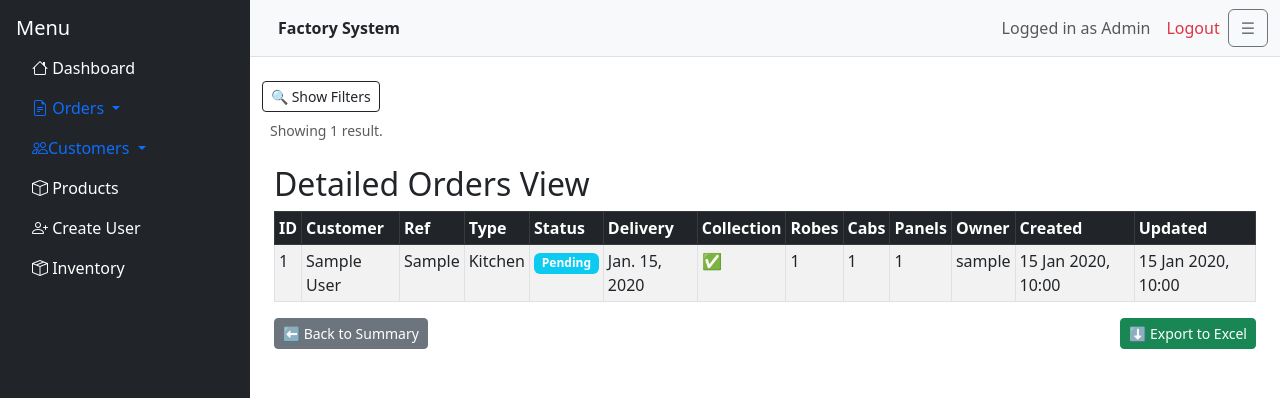
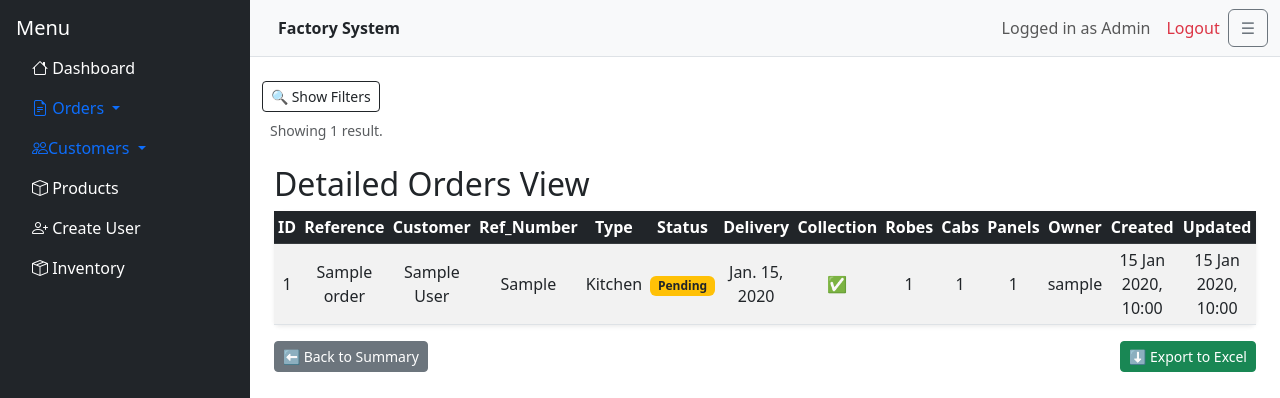
Before and after one commit to jordanjw404/new_factory_system, a Django app: page /orders/details/ in a window 1280 px wide. Shown: the top 398 px of the page. Run offline with Django 5.2, Linux system fonts and the light colour scheme; a user stored in the database is signed in; tables that the repository leaves empty hold one stand-in row (values such as "Sample post"); one stand-in notice (Sample message) is shown; some libraries are stand-ins or nearby versions.

```diff
--- a/factory_system/core/templates/core/base.html
+++ b/factory_system/core/templates/core/base.html
@@ -28,6 +28,29 @@
             {% include 'core/includes/footer.html' %}
         </div>
     </div>
+    {% if messages %}
+  <div class="position-fixed bottom-0 end-0 p-3" style="z-index: 9999;">
+    {% for message in messages %}
+      <div class="toast align-items-center text-white bg-{{ message.tags }} border-0 show fade" role="alert" aria-live="assertive" aria-atomic="true">
+        <div class="d-flex">
+          <div class="toast-body">
+            {{ message }}
+          </div>
+          <button type="button" class="btn-close btn-close-white me-2 m-auto" data-bs-dismiss="toast" aria-label="Close"></button>
+        </div>
+      </div>
+    {% endfor %}
+  </div>
+{% endif %}
+<script>
+    document.addEventListener('DOMContentLoaded', function () {
+      var toastElList = [].slice.call(document.querySelectorAll('.toast'));
+      toastElList.forEach(function (toastEl) {
+        new bootstrap.Toast(toastEl).show();
+      });
+    });
+  </script>
+
 </body>
 
 
--- a/factory_system/orders/templates/orders/orders_detail_list.html
+++ b/factory_system/orders/templates/orders/orders_detail_list.html
@@ -42,12 +42,13 @@
 <div class="container mt-4">
   <h2>Detailed Orders View</h2>
 
-  <table class="table table-striped table-bordered table-sm">
+  <table class="table table-hover table-striped table-sm align-middle text-center rounded shadow-sm ">
     <thead class="table-dark">
       <tr>
         <th>ID</th>
+        <th>Reference</th>
         <th>Customer</th>
-        <th>Ref</th>
+        <th>Ref_Number</th>
         <th>Type</th>
         <th>Status</th>
         <th>Delivery</th>
@@ -63,11 +64,25 @@
     <tbody>
       {% for order in orders %}
         <tr>
-          <td>{{ order.id }}</td>
-          <td>{{ order.customer.name }}</td>
-          <td>{{ order.reference }}</td>
-          <td>{{ order.get_order_type_display }}</td>
-          <td><span class="badge bg-info">{{ order.get_status_display }}</span></td>
+            <td>{{ order.id }}</td>
+            <td>{{ order.name }}</td>
+            <td>{{ order.customer.name }}</td>
+            <td>{{ order.reference }}</td>
+            <td>{{ order.get_order_type_display }}</td>
+            <td>
+            {% if order.status == 'PENDING' %}
+            <span class="badge bg-warning text-dark">Pending</span>
+            {% elif order.status == 'IN_PRODUCTION' %}
+              <span class="badge bg-primary">In Production</span>
+            {% elif order.status == 'COMPLETE' %}
+              <span class="badge bg-success">Complete</span>
+            {% elif order.status == 'DELIVERED' %}
+              <span class="badge bg-info text-dark">Delivered</span>
+            {% elif order.status == 'CANCELLED' %}
+              <span class="badge bg-danger">Cancelled</span>
+            {% else %}
+              <span class="badge bg-secondary">{{ order.get_status_display }}</span>
+            {% endif %}
           <td>{{ order.delivery_date }}</td>
           <td>{% if order.is_collection %}✅{% else %}❌{% endif %}</td>
           <td>{{ order.robes }}</td>
--- a/factory_system/orders/urls.py
+++ b/factory_system/orders/urls.py
@@ -9,5 +9,8 @@ urlpatterns = [
     path("create/", views.order_create, name="order_create"),
     path("details/", views.order_detail_list, name="order_detail_list"),
     path('export/', views.export_orders_excel, name='order_export'),
+    path('<int:pk>/edit/', views.order_edit, name='order_edit'),
+    path('<int:pk>/delete/', views.order_delete, name='order_delete'),
+
 
 ]
--- a/factory_system/orders/views.py
+++ b/factory_system/orders/views.py
@@ -5,20 +5,25 @@ from .forms import OrderForm
 from .filters import OrderFilter
 import csv, openpyxl
 from django.http import HttpResponse
+from django.contrib import messages
 
 
 @login_required
 def order_list(request):
-    order_filter = OrderFilter(request.GET, queryset=Order.objects.select_related("customer", "owner").order_by("-created_at"))
+    order_by = request.GET.get("sort", "-created_at")
+    order_filter = OrderFilter(request.GET, queryset=Order.objects.select_related("customer", "owner").order_by(order_by))
+
     return render(request, "orders/orders_list.html", {
         "filter": order_filter,
         "orders": order_filter.qs,
+        "current_sort": order_by,
     })
+
 
 @login_required
 def order_detail(request, pk):
     order = get_object_or_404(Order, pk=pk)
-    return render(request, "orders/order_detail.html", {"order": order})
+    return render(request, "orders/orders_detail.html", {"order": order})
 
 @login_required
 def order_create(request):
@@ -68,3 +73,27 @@ def export_orders_excel(request):
     response["Content-Disposition"] = "attachment; filename=orders_export.xlsx"
     workbook.save(response)
     return response
+
+@login_required
+def order_edit(request, pk):
+    order = get_object_or_404(Order, pk=pk)
+    if request.method == "POST":
+        form = OrderForm(request.POST, instance=order)
+        if form.is_valid():
+            form.save()
+            return redirect('orders:order_list')
+    else:
+        form = OrderForm(instance=order)
+    return render(request, 'orders/order_form.html', {"form": form, "edit_mode": True})
+
+
+@login_required
+def order_delete(request, pk):
+    order = get_object_or_404(Order, pk=pk)
+    if request.method == "POST":
+        order_name = order.name
+        order_id = order.id
+        order.delete()
+        messages.success(request, f"Order #{order_id} ({order_name}) deleted successfully.")
+        return redirect('orders:order_list')
+    return render(request, 'orders/order_confirm_delete.html', {"order": order})
```
Also changed, not shown: factory_system/core/templatetags/sort_tags.py (added, +24 -0 lines), factory_system/factory_system/settings.py (+11 -0 lines), factory_system/orders/templates/orders/orders_list.html (+54 -5 lines).
